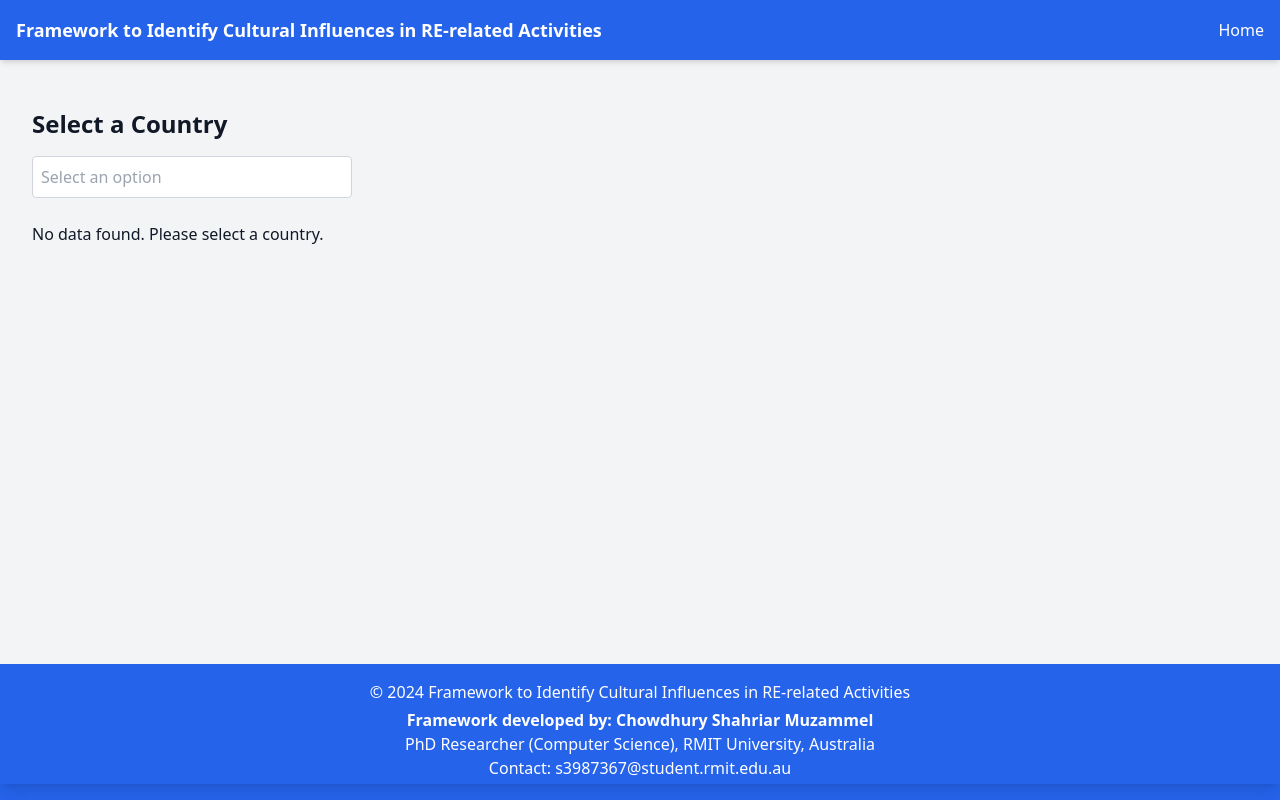
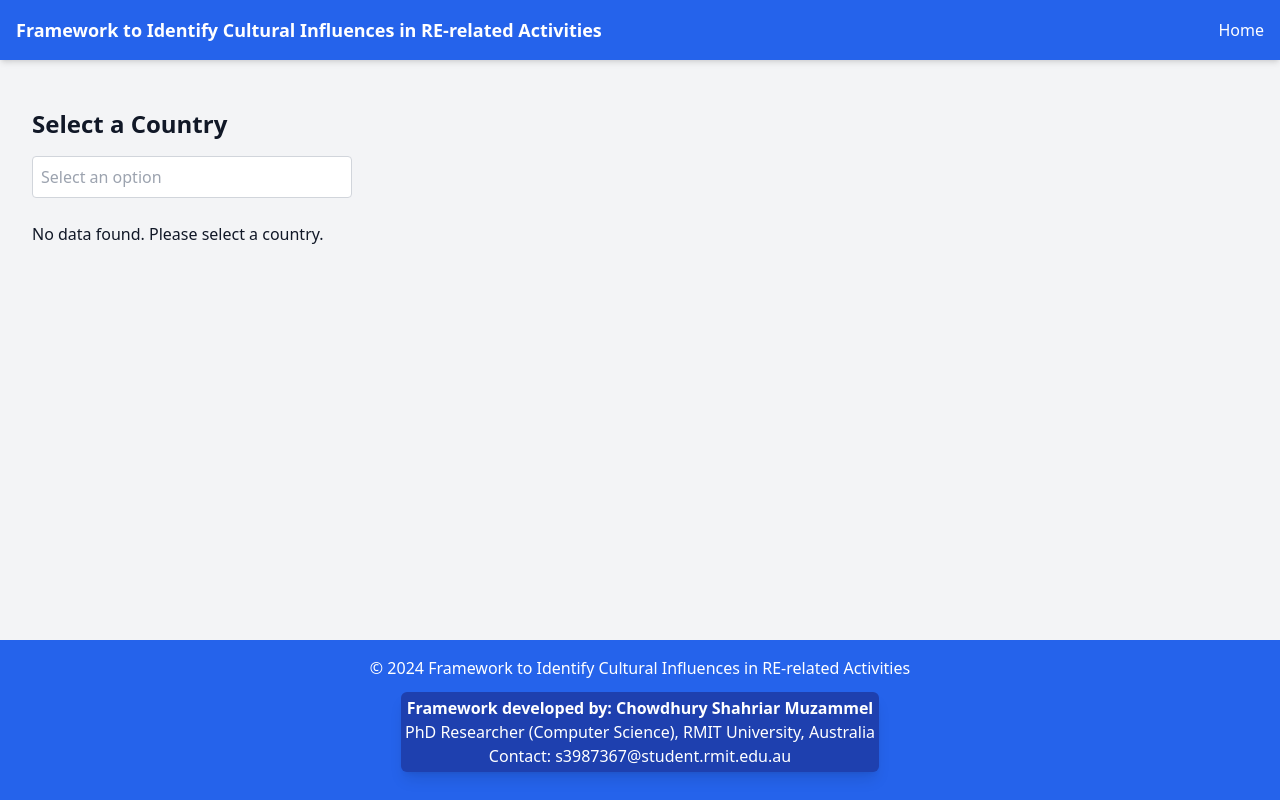
Before and after one commit to SmanSayeed/culture, a Next.js app: page / in a window 1280 px wide. Built offline with nearby package versions, Linux system fonts and the light colour scheme.

Commit message:
Fixed footer info:

```diff
--- a/src/components/Layout/Footer.tsx
+++ b/src/components/Layout/Footer.tsx
@@ -7,9 +7,9 @@ export default function Footer({}: Props) {
   return (
     <>
       {/* Footer */}
-      <footer className="bg-blue-600 text-white py-4 text-center">
+      <footer className="bg-blue-600 text-white py-4 text-center flex justify-center items-center flex-col">
         <p>&copy; {new Date().getFullYear()} {siteInfo.siteTitle}</p>
-        <div className="p-1 rounded-sm shadow-lg ">
+        <div className="p-1 rounded-md shadow-lg bg-blue-800 my-3">
           <p className="font-semibold">Framework developed by: Chowdhury Shahriar Muzammel</p>
           <p>PhD Researcher (Computer Science), RMIT University, Australia</p>
           <p>Contact: s3987367@student.rmit.edu.au</p>
```
Also changed, not shown: 1 other file (tests, documents, lock files or other folders).
